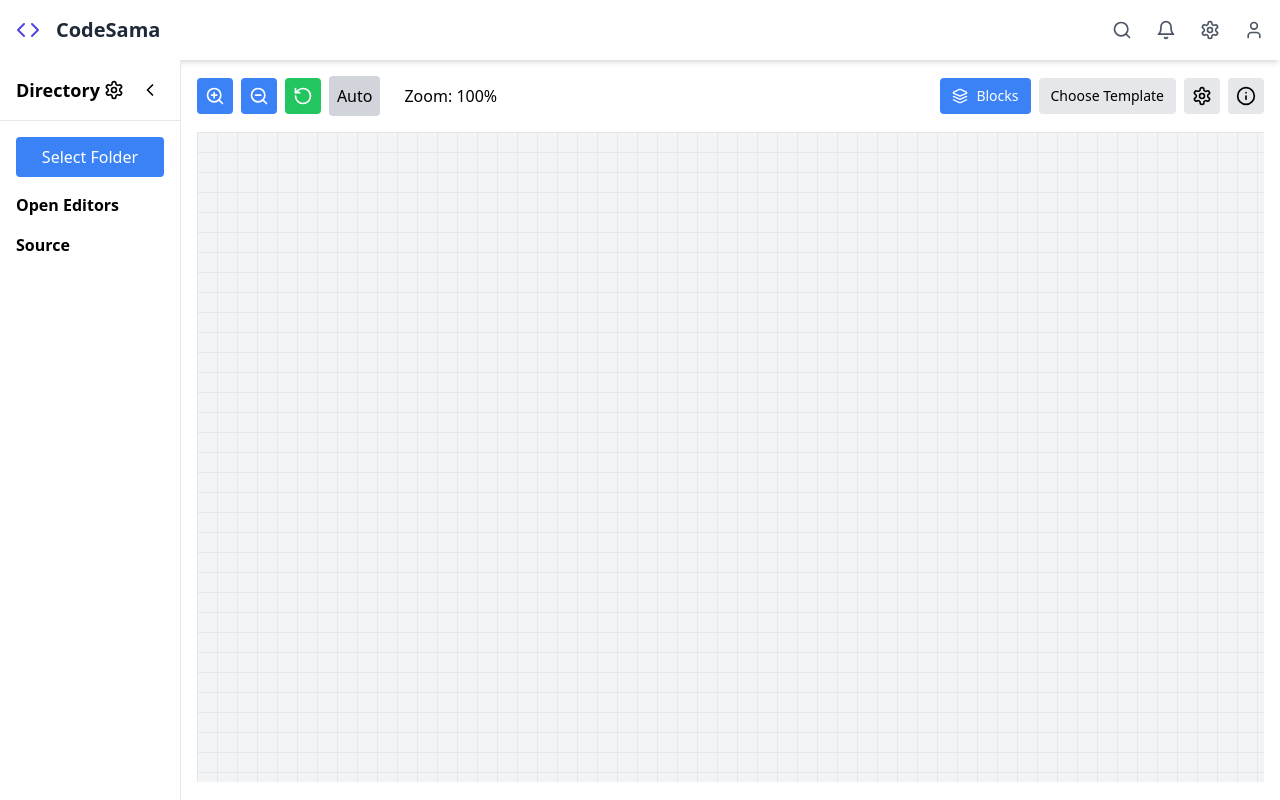
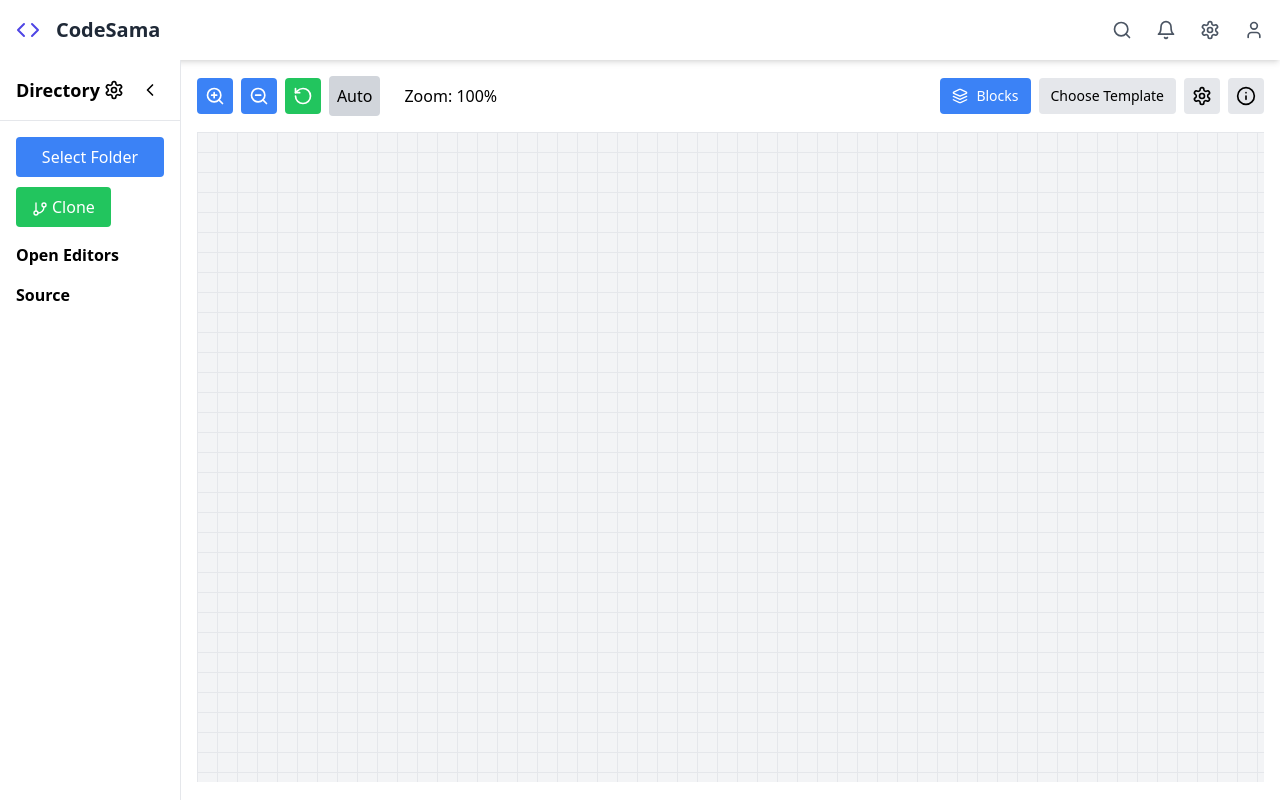
Before and after one commit to fridayowl/CodeSama, a React (Create React App) app: page / in a window 1280 px wide. Built offline with nearby package versions, Linux system fonts and the light colour scheme.

Commit message:
comming soon props

```diff
--- /dev/null
+++ b/src/ComingSoon.tsx
@@ -0,0 +1,36 @@
+import React from 'react';
+import { Clock } from 'lucide-react';
+
+interface ComingSoonProps {
+    feature: string;
+    onClose: () => void;
+}
+
+const ComingSoon: React.FC<ComingSoonProps> = ({ feature, onClose }) => {
+    return (
+        <div className="fixed inset-0 bg-black bg-opacity-50 flex items-center justify-center z-50">
+            <div className="bg-white p-6 rounded-lg shadow-xl max-w-sm w-full">
+                <div className="flex justify-between items-center mb-4">
+                    <h2 className="text-xl font-bold text-gray-800">Coming Soon</h2>
+                    <button onClick={onClose} className="text-gray-600 hover:text-gray-800">
+                        &times;
+                    </button>
+                </div>
+                <div className="flex items-center justify-center mb-4">
+                    <Clock size={48} className="text-blue-500" />
+                </div>
+                <p className="text-center text-gray-600 mb-4">
+                    The {feature} feature is coming soon! We're working hard to bring you this functionality.
+                </p>
+                <button
+                    onClick={onClose}
+                    className="w-full py-2 px-4 bg-blue-500 text-white rounded hover:bg-blue-600 transition duration-200"
+                >
+                    Got it!
+                </button>
+            </div>
+        </div>
+    );
+};
+
+export default ComingSoon;
--- a/src/Directory.tsx
+++ b/src/Directory.tsx
@@ -1,6 +1,6 @@
 import React, { useState, useCallback, useMemo, forwardRef, useImperativeHandle, useEffect } from 'react';
 import { Folder, File, ChevronRight, ChevronDown, ChevronLeft, ChevronRight as ChevronRightExpand, Settings, Edit, Trash2, Save, Info } from 'lucide-react';
-
+import GitCloneButton from './GitCloneButton';
 export interface FileSystemItem {
     name: string;
     type: 'file' | 'folder';
@@ -291,6 +291,7 @@ const Directory = forwardRef<DirectoryHandle, DirectoryProps>(({ items, onFolder
                     >
                         Select Folder
                     </button>
+                    <GitCloneButton  />
                     {isSettingsOpen && (
                         <div className="mt-4 border-t pt-4">
                             <h3 className="font-semibold mb-2">File Types</h3>
--- /dev/null
+++ b/src/GitCloneButton.tsx
@@ -0,0 +1,32 @@
+import React, { useState } from 'react';
+import { GitBranch } from 'lucide-react';
+import ComingSoon from './ComingSoon';
+
+const GitCloneButton: React.FC = () => {
+    const [showComingSoon, setShowComingSoon] = useState(false);
+
+    const handleClone = () => {
+        setShowComingSoon(true);
+    };
+
+    return (
+        <>
+            <button
+                onClick={handleClone}
+                className="py-2 px-4 bg-green-500 text-white rounded hover:bg-green-600 transition duration-200"
+                style={{ marginTop: '10px' }} // Add margin-top of 10px
+            >
+                <GitBranch size={16} className="inline-block mr-1" />
+                Clone
+            </button>
+            {showComingSoon && (
+                <ComingSoon
+                    feature="Git Clone"
+                    onClose={() => setShowComingSoon(false)}
+                />
+            )}
+        </>
+    );
+};
+
+export default GitCloneButton;
```
